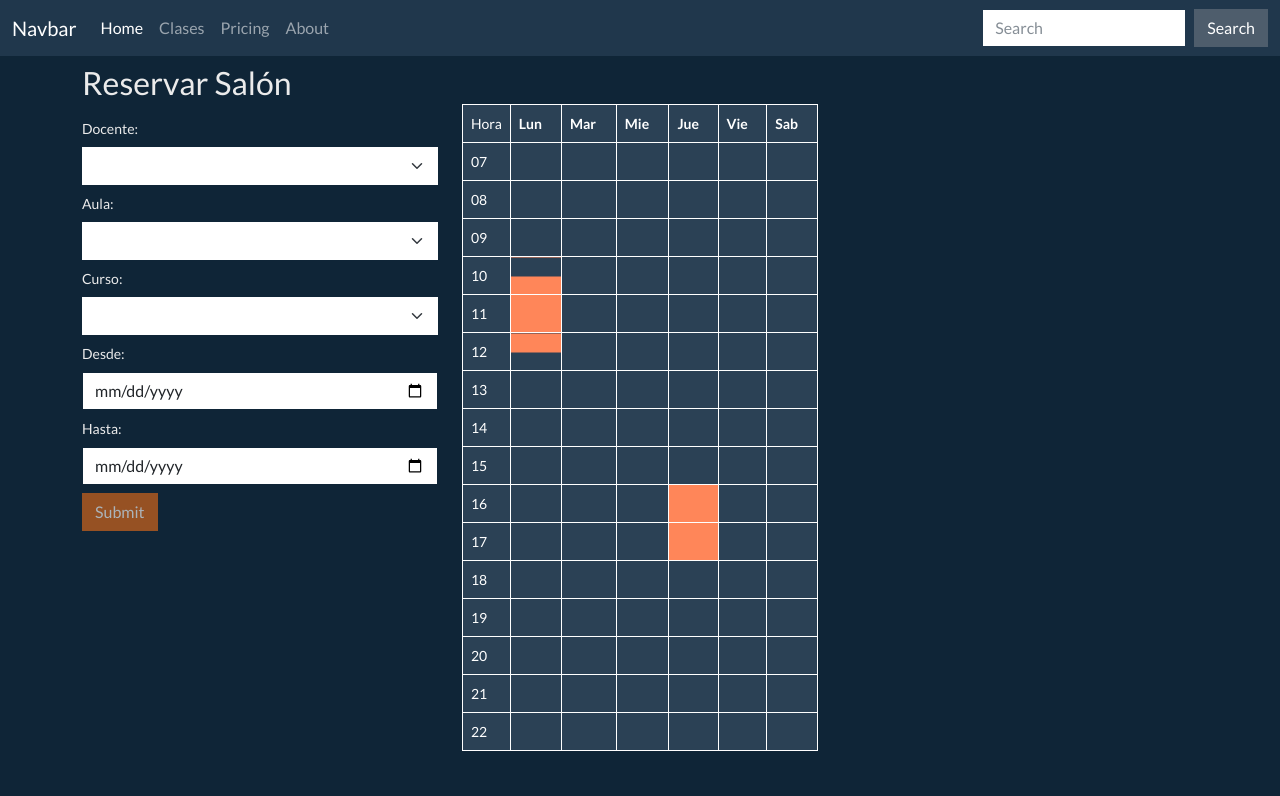
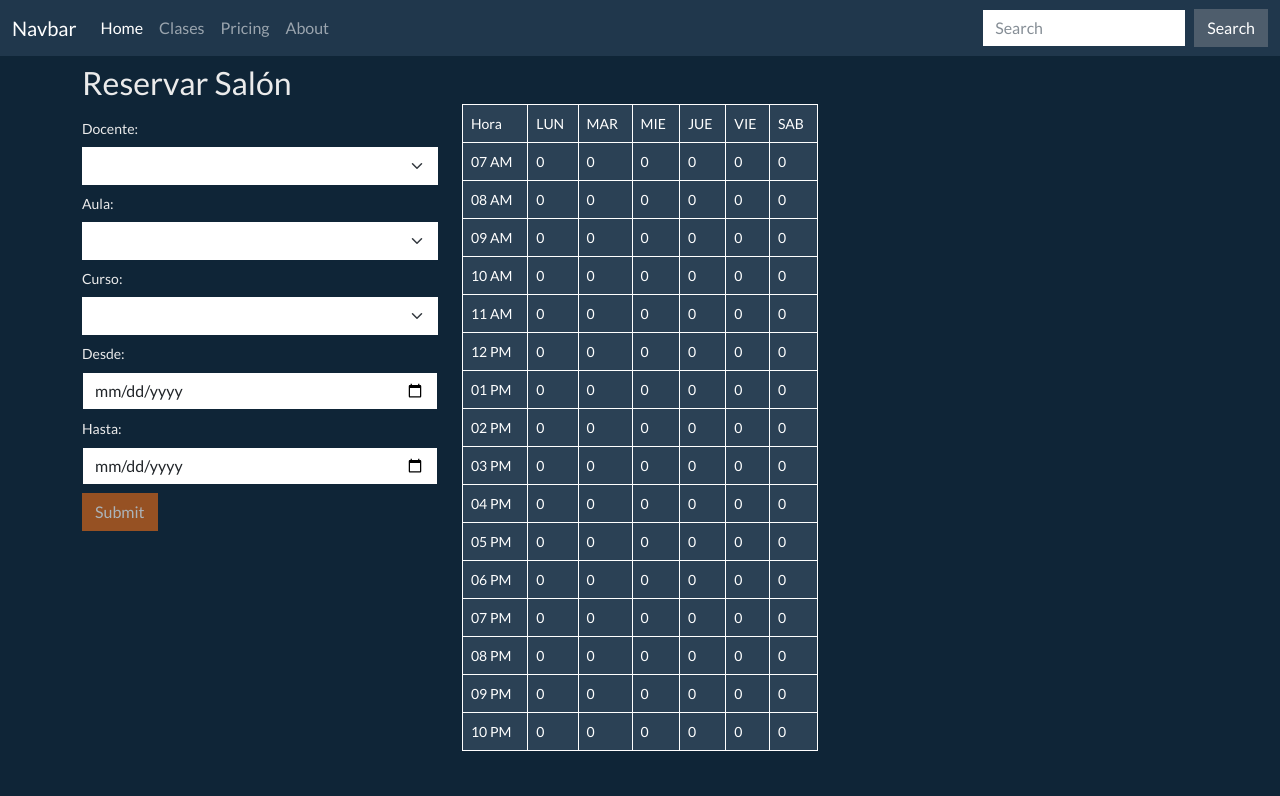
Before and after one commit to santiagovelezsuarez/classScheduling, an Angular app: page /reservate-room in a window 1280 px wide. Shown: the top 796 px of the page. Built offline with nearby package versions, Linux system fonts and the light colour scheme.

Commit message:
Schedule Component Refactor

```diff
--- a/src/app/components/schedule-assignment/schedule-assignment.component.html
+++ b/src/app/components/schedule-assignment/schedule-assignment.component.html
@@ -73,7 +73,8 @@
 
   <div class="col-4 mt-5">
     <!-- <app-schedule (notify)="setTimes($event)" [classes]="[{teacher_id:5,room_id:5,course_id:3,start_date:null,end_date:null,class_days: []}]"></app-schedule> -->
-    <app-schedule (notify)="setSessions($event)" [schedules]="schedules"></app-schedule>
+    <!-- <app-schedule (notify)="setSessions($event)" [schedules]="schedules"></app-schedule> -->
+    <app-schedule></app-schedule>
   </div>
 </div>
 
--- a/src/app/components/schedule/schedule.component.html
+++ b/src/app/components/schedule/schedule.component.html
@@ -1,26 +1,20 @@
 <div class="table-responsive">
   <table class="table table-dark">
     <thead>
-      <tr class="">
-        <td class="hora">Hora</td>
-        <th id="lun">Lun</th>
-        <th id="mar">Mar</th>
-        <th>Mie</th>
-        <th>Jue</th>
-        <th>Vie</th>
-        <th>Sab</th>
+      <tr>
+        <td *ngFor="let title of tHead">{{ title }}</td>
       </tr>
     </thead>
     <tbody *ngIf="readonly">
-      <tr *ngFor="let t of sched; let i=index; let last = last">
-        <td>{{times[i]}}</td>
-        <td *ngFor="let d of t; let j=index" [ngClass]="{mk: d==1, mkh:d==0.5, mkhf: d==0.55}"></td>
+      <tr *ngFor="let time of cells[0]; let i = index">
+        <td>{{ nTime(i) }}</td>
+        <td *ngFor="let day of cells">0</td>
       </tr>
     </tbody>
     <tbody *ngIf="!readonly">
-      <tr *ngFor="let t of sched; let i=index; let last = last">
-        <td>{{times[i]}}</td>
-        <td *ngFor="let d of t; let j=index" (click)="addTimes(j, i)" [ngClass]="{mk: d==1, mkh:d==0.5, mkhf: d==0.55}"></td>
+      <tr *ngFor="let time of cells[0]; let j = index">
+        <td>{{ nTime(j) }}</td>
+        <td *ngFor="let day of cells; let i = index" (click)="onCellClick(i, j)">{{ cells[i][j] }}</td>
       </tr>
     </tbody>
   </table>
--- a/src/app/components/schedule/schedule.component.ts
+++ b/src/app/components/schedule/schedule.component.ts
@@ -1,5 +1,5 @@
 import { Component, OnInit, Output,  EventEmitter, Input} from '@angular/core';
-import { Session, Days, Schedule } from '../../models/scheduler.models';
+import { Session, Days, Schedule, Cell, DAY } from '../../models/scheduler.models';
 
 @Component({
   selector: 'app-schedule',
@@ -8,215 +8,61 @@ import { Session, Days, Schedule } from '../../models/scheduler.models';
 })
 export class ScheduleComponent implements OnInit {
 
-  days = [Days.Lun, Days.Mar, Days.Mie, Days.Jue, Days.Vie, Days.Sab];
-  times = ["07","08","09","10","11","12","13","14","15","16","17","18","19","20","21","22"];
-  sched = [];
-  //reservations: ClassDay[]=[];
-
-  /* **** */
-
-  private sessions: Session[] = [];
 
   @Input() readonly: boolean = false;
 
-  @Input() schedules: Schedule[];
+  @Input() iTime: number = 7;
 
-  @Output() notify = new EventEmitter<Session[]>();
+  @Input() fTime: number = 22;
 
-  constructor() {
-    for(let i in this.times)
+  @Input() iDay: Days = Days.Lun;
+
+  @Input() fDay: Days = Days.Sab;
+
+  @Input() schedules: Schedule[] = [];
+
+  cells: number[][] = [];
+
+  tHead: string[] = ["Hora"];
+
+  constructor()
+  {
+    for(let day = 0; day<= (this.fDay-this.iDay); day++)
     {
-      this.sched[i] = new Array(this.days.length);
+      this.tHead.push(DAY[day+this.iDay]);
+      this.cells[day] = [];
+      for(let time = 0; time<= (this.fTime-this.iTime); time++)
+      {
+        console.log(time);
+        this.cells[day][time] = Cell.FREE;
+      }
     }
   }
 
   ngOnInit(): void {
-    this.setUpSchedule();
   }
 
-  timeToSched(day,time)
+  nTime(i:number)
   {
-    let atime = time -1;
-    if(atime<0)
-    {
-      atime = 0;
-    }
-    if(this.sched[time][day]==1 && this.sched[atime][day])
-    {
-      this.sched[time][day]=0.5;
-    }
-    else if(this.sched[time][day]==1 && !this.sched[atime][day])
-    {
-      this.sched[time][day]=0.55;
-    }
-    else if(this.sched[time][day]==0.5)
-    {
-      this.sched[time][day]="";
-    }
-    else if(!this.sched[time][day])
-    {
-      this.sched[time][day]=1;
-    }
-    else if(this.sched[time][day] = 0.55)
-    {
-      this.sched[time][day]=0.5;
-    }
-    this.complete(day);
+    let t = i + this.iTime;
+    let ft = t>12?(t-12)+" PM":t+" AM";
+    ft = t==12?t+" PM":ft;
+    ft = t==24?"12 AM":ft;
+    ft = t<10||(t>12&&t<22)?"0"+ft:ft;
+    return ft;
   }
 
-  private complete(day)
+  onCellClick(i,j)
   {
-    let cont=0;
-    for(let i=0; i<this.sched.length; i++)
-    {
-      console.log(this.sched[i][day]);
-      if(this.sched[i][day])
-        cont++;
-    }
-    if(cont>=2)
-    {
-      let first = this.getFirst(day);
-      let last = this.getLast(day);
-      for(let i=first+1; i<last; i++)
-      {
-          this.sched[i][day] = 1;
-      }
-      if(this.sched[first][day]==0.5)
-        this.sched[first][day] = 1;
-      if(this.sched[last][day]==0.55)
-        this.sched[last][day] = 1;
-
-    }
+    console.log(i,j);
+    this.cells[i][j] = this.changeCellValue(this.cells[i][j]);
   }
 
-  private getFirst(day): number
+  private changeCellValue(cell)
   {
-    for(let i=0; i<this.sched.length; i++)
-    {
-      if(this.sched[i][day])
-        return i;
-    }
-    return -1;
+    let values = [Cell.FREE, Cell.FULL, Cell.IHALF, Cell.FHALF];
+    let val = cell + 1;
+    return val>=values.length?values[0]:values[val];
   }
 
-  private getTime(i, day, isI)
-  {
-    let min = "00";
-    if((this.sched[i][day] == 0.5 && !isI)|| (this.sched[i][day] == 0.55 && isI))
-      min = "30";
-    let hora = this.times[i];
-    return hora+":"+min;
-  }
-
-  private getLast(day): number
-  {
-    let last = -1;
-    for(let i=0; i<this.sched.length; i++)
-    {
-      if(this.sched[i][day]>0)
-      {
-        last = this.sched[i][day]>.5?i+1:i;
-      }
-    }
-    return last;
-  }
-
-  addTimes(day, from)
-  {
-    this.timeToSched(day, from);
-    this.setUpSessions();
-    this.notify.emit(this.sessions);
-  }
-
-  setUpSessions()
-  {
-    //let days =["Lun", "Mar", "Mie", "Jue", "Vie", "Sab"];
-    this.sessions = [];
-    for(let day in this.days)
-    {
-      let first = this.getFirst(day);
-      let last = this.getLast(day);
-      console.log("First: "+first);
-      if(first >= 0)
-      {
-        let end_time = this.times[last]?this.getTime(last,day, false):"23:00";
-        this.sessions.push({day, start_time: this.getTime(first,day, true), end_time});
-      }
-    }
-  }
-
-  dayToEnum(day: string)
-  {
-    switch(day){
-      case "Lun":
-        return Days.Lun;
-        break;
-      case "Mar":
-        return Days.Mar;
-        break;
-      case "Mie":
-        return Days.Mie;
-        break;
-      case "Jue":
-        return Days.Jue;
-        break;
-      case "Vie":
-        return Days.Vie;
-        break;
-      case "Sab":
-        return Days.Sab;
-        break;
-      default:
-        return -1;
-    }
-  }
-
-  sessionDurationToTimes(start, end) {
-    let itimes = [];
-    let i = this.times.indexOf(start.substr(0,start.indexOf(":")));
-    let f = this.times.indexOf(end.substr(0,end.indexOf(":")));
-    let h = end.substr(end.indexOf(":")+1) === "30" ? true : false;
-    for(i;i<f;i++)
-      itimes.push(i);
-    if(h)
-      itimes.push(f);
-    return itimes;
-  }
-
-  setUpSchedule()
-  {
-    for(let schedule of this.schedules)
-    {
-      for(let session of schedule.sessions)
-      {
-      /*
-        *TODO*
-        * day: string -> enum Days
-        * start,end time: string -> 0.5 | 0.55 | 1 && Complete()
-       */
-
-        let times = this.sessionDurationToTimes(session.start_time, session.end_time);
-        for (let time of times)
-        {
-          this.sched[time][this.dayToEnum(session.day)] = 1;// jue to 3
-        }
-
-        let h = session.start_time.substr(session.start_time.indexOf(":")+1) === "30" ? true : false;
-        if(h)
-          this.sched[times[0]][this.dayToEnum(session.day)] = 0.55;
-        h = session.end_time.substr(session.end_time.indexOf(":")+1) === "30" ? true : false;
-        if(h)
-          this.sched[times[times.length-1]][this.dayToEnum(session.day)] = 0.5;
-
-
-
-
-      // session.day;
-      // session.start_time;
-      // session.end_time;
-
-      // this.sched[][];
-      }
-    }
-  }
 }
--- a/src/app/models/scheduler.models.ts
+++ b/src/app/models/scheduler.models.ts
@@ -68,7 +68,7 @@ export interface Schedule{
   color?: string;
 }
 
-export enum Days{
+export enum Days {
   Lun,
   Mar,
   Mie,
@@ -77,3 +77,13 @@ export enum Days{
   Sab,
   Dom
 }
+
+export const DAY: string[] = ["LUN","MAR","MIE","JUE","VIE","SAB","DOM"];
+
+export enum Cell {
+  FREE,
+  FULL,
+  IHALF,
+  FHALF,
+  BUSY
+}
```
